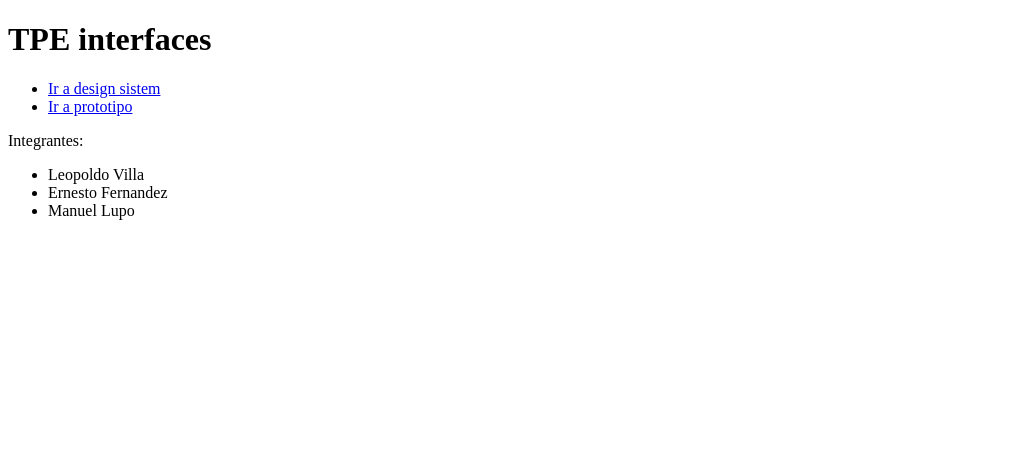
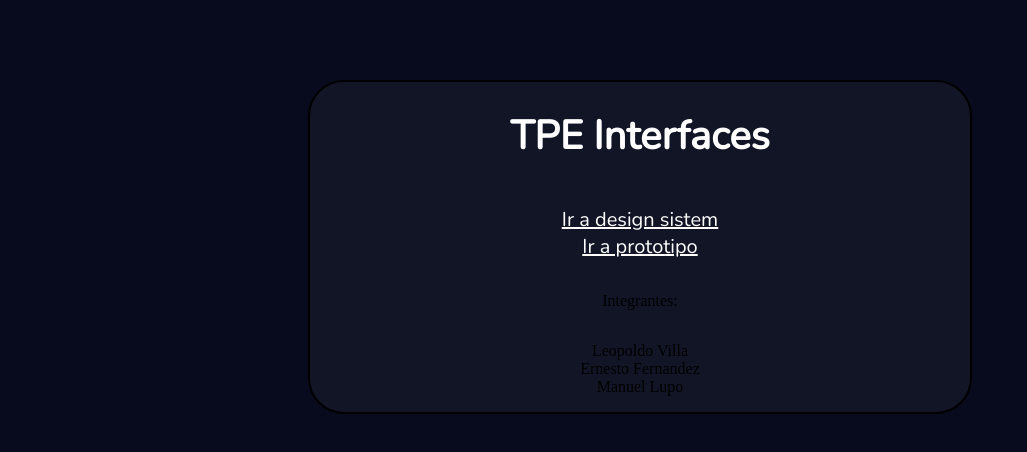
Before and after one commit to ernestofernandezdev/TPE-Interfaces-Grupo3, a plain HTML site: page EntregablePractico1/index.html in a window 1280 px wide. Shown: the whole page, without its empty margins (0-1027 px from the left). Drawn offline with nearby package versions, Linux system fonts and the light colour scheme.

Commit message:
Se agregaron algunos estilos al index.html

```diff
--- a/EntregablePractico1/index.html
+++ b/EntregablePractico1/index.html
@@ -3,23 +3,27 @@
 <head>
     <meta charset="UTF-8">
     <meta name="viewport" content="width=device-width, initial-scale=1.0">
+    <link href='https://fonts.googleapis.com/css?family=Nunito' rel='stylesheet'>
+    <link rel="stylesheet" href="style.css">
     <title>Document</title>
 </head>
 <body>
-    <h1>TPE interfaces</h1>
-    <ul>
-        <li>
-            <a href="https://www.figma.com/design/BUxyTe3Lf48UZFsz9bnFxK/Design-System-Interfaces?node-id=0-1&node-type=canvas&t=IuNJbjrczvna6U7a-0" target="_blank">Ir a design sistem</a>
-        </li>
-        <li>
-            <a href="https://www.figma.com/proto/BUxyTe3Lf48UZFsz9bnFxK/Design-System-Interfaces?node-id=319-4177&node-type=frame&t=IuNJbjrczvna6U7a-0&scaling=min-zoom&content-scaling=fixed&page-id=319%3A4176" target="_blank">Ir a prototipo</a>
-        </li>
-    </ul>
-    <p>Integrantes:</p>
-    <ul>
-        <li>Leopoldo Villa</li>
-        <li>Ernesto Fernandez</li>
-        <li>Manuel Lupo</li>
-    </ul>
+    <main class="main">
+        <h1 class="title">TPE Interfaces</h1>
+        <ul class="links-list">
+            <li class="link-list-element">
+                <a class="link-element" href="https://www.figma.com/design/BUxyTe3Lf48UZFsz9bnFxK/Design-System-Interfaces?node-id=0-1&node-type=canvas&t=IuNJbjrczvna6U7a-0" target="_blank">Ir a design sistem</a>
+            </li>
+            <li class="link-list-element">
+                <a class="link-element" href="https://www.figma.com/proto/BUxyTe3Lf48UZFsz9bnFxK/Design-System-Interfaces?node-id=319-4177&node-type=frame&t=IuNJbjrczvna6U7a-0&scaling=min-zoom&content-scaling=fixed&page-id=319%3A4176" target="_blank">Ir a prototipo</a>
+            </li>
+        </ul>
+        <p class="integrantes">Integrantes:</p>
+        <ul class="integrantes-list">
+            <li class="integrante">Leopoldo Villa</li>
+            <li class="integrante">Ernesto Fernandez</li>
+            <li class="integrante">Manuel Lupo</li>
+        </ul>
+    </main>
 </body>
 </html>
--- /dev/null
+++ b/EntregablePractico1/style.css
@@ -0,0 +1,43 @@
+body {
+    background-color: #080b1d;
+}
+
+.main {
+    background-color: #121526;
+    height: 100%;
+    margin: 80px 300px;
+    border: black 2px solid;
+    border-radius: 36px;
+    display: flex;
+    align-items: center;
+    flex-direction: column;
+}
+
+.title {
+    font-family: 'Nunito';
+    font-weight: bold;
+    font-size: 40px;
+    color: #FFFFFF;
+}
+
+ul {
+    padding-left: 0;
+    display: flex;
+    align-items: center;
+    flex-direction: column;
+}
+
+li {
+    list-style-type: none;
+}
+
+.link-element {
+    font-family: 'Nunito';
+    font-size: 20px;
+    color: #FFFFFF;
+    text-align: center;
+}
+
+.link-element:hover {
+    color: #AF1F1F;
+}
```
Also changed, not shown: EntregablePractico1/login-background.jpg (added).
